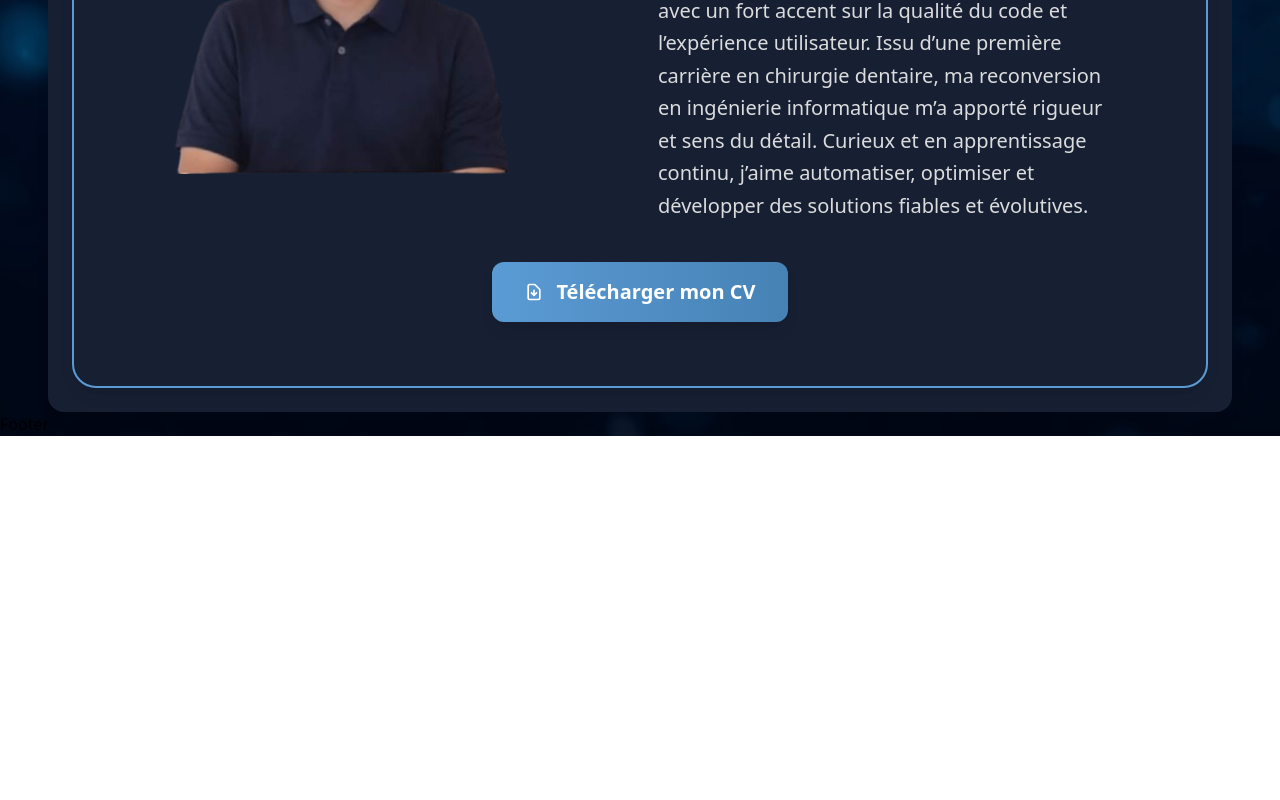
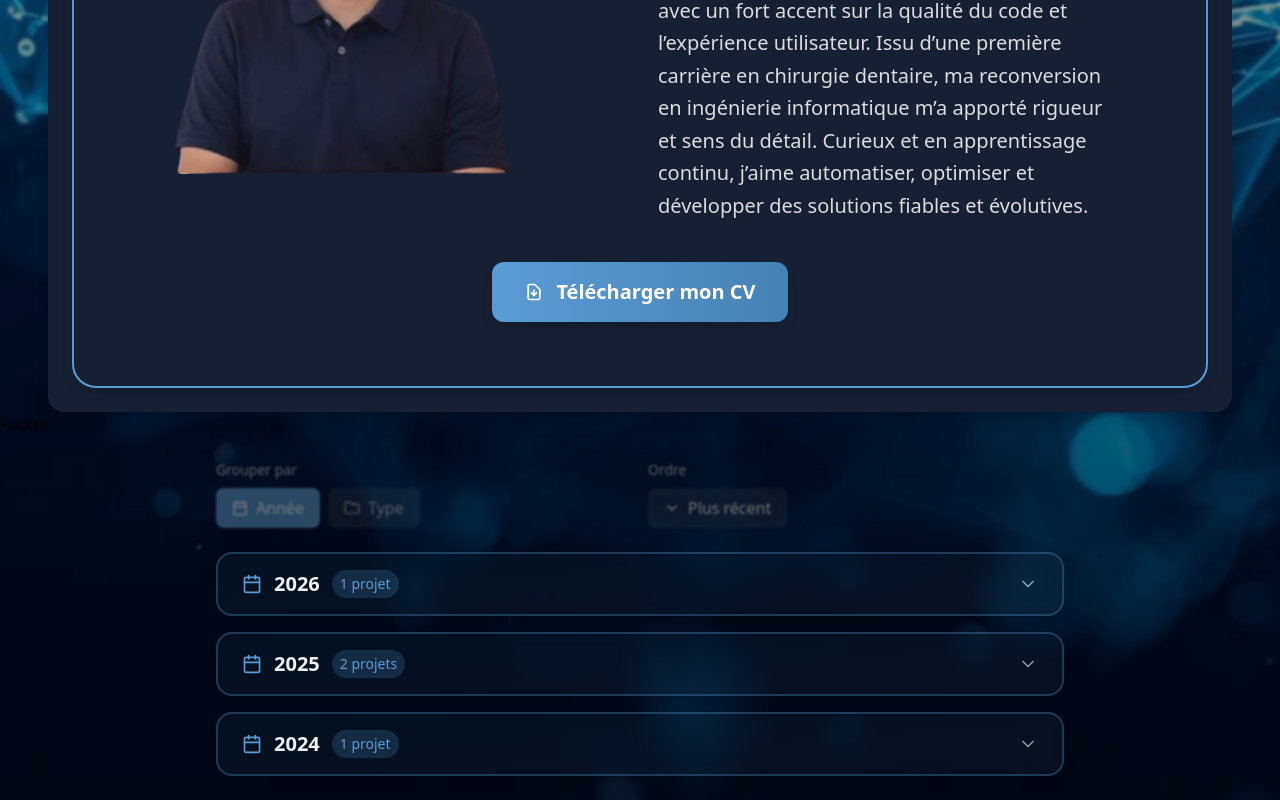
Before and after one commit to MANDANIAINAPRECIEUX/portofolio, a React (Vite) app: page / in a window 1280 px wide. Shown: the part 935-1735 px from the top of the page. Before the commit the page ends 1371 px from the top, so only its background shows below. Built offline with nearby package versions, Linux system fonts and the light colour scheme.

Commit message:
triage: essai 1

```diff
--- a/src/App.tsx
+++ b/src/App.tsx
@@ -4,6 +4,7 @@ import Footer from "./components/Footer";
 import Corps from "./components/Corps";
 import Mon_photo from "./components/Mon_photo";
 import About from "./pages/About";
+import Triage from "./components/Triage";
 
 function App() {
   const [isDarkMode, setIsDarkMode] = useState(false);
@@ -42,6 +43,7 @@ function App() {
         <About />
         <Footer />
       </div>
+      <Triage />
     </div>
   );
 }
--- /dev/null
+++ b/src/components/Triage.tsx
@@ -0,0 +1,267 @@
+// components/ProjectList.tsx
+import { useState } from "react";
+import { ChevronDown, ChevronUp, Calendar, Folder } from "lucide-react";
+
+// Types
+interface Project {
+  id: number;
+  title: string;
+  description: string;
+  year: number;
+  type: "Web" | "Mobile" | "Backend" | "IA/ML";
+  technologies: string[];
+  link?: string;
+}
+
+type GroupBy = "year" | "type";
+type SortOrder = "asc" | "desc";
+
+// Données exemple
+const PROJECTS: Project[] = [
+  {
+    id: 1,
+    title: "Portfolio Personnel",
+    description: "Site web moderne avec React, Next.js et Tailwind",
+    year: 2026,
+    type: "Web",
+    technologies: ["React", "Next.js", "Tailwind CSS"],
+    link: "https://example.com",
+  },
+  {
+    id: 2,
+    title: "API Transport Management",
+    description: "Backend pour système de gestion des transports",
+    year: 2025,
+    type: "Backend",
+    technologies: ["Ruby on Rails", "PostgreSQL", "Docker"],
+  },
+  {
+    id: 3,
+    title: "App Mobile Santé",
+    description: "Application de suivi médical",
+    year: 2025,
+    type: "Mobile",
+    technologies: ["React Native", "Firebase"],
+  },
+  {
+    id: 4,
+    title: "Modèle Deep Learning",
+    description: "Classification d'images médicales",
+    year: 2024,
+    type: "IA/ML",
+    technologies: ["Python", "TensorFlow", "NumPy"],
+  },
+];
+
+const ProjectList = () => {
+  const [groupBy, setGroupBy] = useState<GroupBy>("year");
+  const [sortOrder, setSortOrder] = useState<SortOrder>("desc");
+  const [expandedGroups, setExpandedGroups] = useState<Set<string>>(new Set());
+
+  // Toggle groupe accordéon
+  const toggleGroup = (group: string) => {
+    const newExpanded = new Set(expandedGroups);
+    if (newExpanded.has(group)) {
+      newExpanded.delete(group);
+    } else {
+      newExpanded.add(group);
+    }
+    setExpandedGroups(newExpanded);
+  };
+
+  // Grouper les projets
+  const groupedProjects = PROJECTS.reduce((acc, project) => {
+    const key = groupBy === "year" ? String(project.year) : project.type;
+    if (!acc[key]) acc[key] = [];
+    acc[key].push(project);
+    return acc;
+  }, {} as Record<string, Project[]>);
+
+  // Trier les groupes
+  const sortedGroups = Object.keys(groupedProjects).sort((a, b) => {
+    if (sortOrder === "asc") {
+      return a.localeCompare(b, undefined, { numeric: true });
+    }
+    return b.localeCompare(a, undefined, { numeric: true });
+  });
+
+  return (
+    <div className="w-full max-w-4xl mx-auto p-6">
+      {/* Header avec contrôles */}
+      <div className="flex flex-col sm:flex-row gap-4 mb-6">
+        {/* Grouper par */}
+        <div className="flex-1">
+          <label className="block text-sm font-medium text-[#f1f1f1]/80 mb-2">
+            Grouper par
+          </label>
+          <div className="flex gap-2">
+            <button
+              onClick={() => setGroupBy("year")}
+              className={`
+                flex items-center gap-2 px-4 py-2 rounded-lg font-medium
+                transition-all duration-300
+                ${
+                  groupBy === "year"
+                    ? "bg-[#5B9BD5] text-white shadow-md"
+                    : "bg-white/10 text-[#f1f1f1]/70 hover:bg-white/20"
+                }
+              `}
+            >
+              <Calendar className="w-4 h-4" />
+              Année
+            </button>
+            <button
+              onClick={() => setGroupBy("type")}
+              className={`
+                flex items-center gap-2 px-4 py-2 rounded-lg font-medium
+                transition-all duration-300
+                ${
+                  groupBy === "type"
+                    ? "bg-[#5B9BD5] text-white shadow-md"
+                    : "bg-white/10 text-[#f1f1f1]/70 hover:bg-white/20"
+                }
+              `}
+            >
+              <Folder className="w-4 h-4" />
+              Type
+            </button>
+          </div>
+        </div>
+
+        {/* Ordre de tri */}
+        <div className="flex-1">
+          <label className="block text-sm font-medium text-[#f1f1f1]/80 mb-2">
+            Ordre
+          </label>
+          <button
+            onClick={() => setSortOrder(sortOrder === "asc" ? "desc" : "asc")}
+            className="
+              flex items-center gap-2 px-4 py-2 rounded-lg
+              bg-white/10 hover:bg-white/20
+              text-[#f1f1f1] font-medium
+              transition-all duration-300
+            "
+          >
+            {sortOrder === "desc" ? (
+              <>
+                <ChevronDown className="w-4 h-4" />
+                Plus récent
+              </>
+            ) : (
+              <>
+                <ChevronUp className="w-4 h-4" />
+                Plus ancien
+              </>
+            )}
+          </button>
+        </div>
+      </div>
+
+      {/* Liste groupée */}
+      <div className="space-y-4">
+        {sortedGroups.map((group) => {
+          const isExpanded = expandedGroups.has(group);
+          const projects = groupedProjects[group];
+
+          return (
+            <div
+              key={group}
+              className="border-2 border-[#5B9BD5]/30 rounded-2xl overflow-hidden
+                         bg-gradient-to-br from-[#093540]/20 to-[#526687]/10
+                         backdrop-blur-sm shadow-lg"
+            >
+              {/* En-tête groupe (accordéon) */}
+              <button
+                onClick={() => toggleGroup(group)}
+                className="
+                  w-full flex items-center justify-between
+                  px-6 py-4
+                  hover:bg-white/5
+                  transition-colors duration-200
+                "
+              >
+                <div className="flex items-center gap-3">
+                  {groupBy === "year" ? (
+                    <Calendar className="w-5 h-5 text-[#5B9BD5]" />
+                  ) : (
+                    <Folder className="w-5 h-5 text-[#5B9BD5]" />
+                  )}
+                  <h3 className="text-xl font-bold text-[#f1f1f1]">{group}</h3>
+                  <span className="px-2 py-1 rounded-full bg-[#5B9BD5]/20 text-[#5B9BD5] text-sm font-medium">
+                    {projects.length} projet{projects.length > 1 ? "s" : ""}
+                  </span>
+                </div>
+                {isExpanded ? (
+                  <ChevronUp className="w-5 h-5 text-[#f1f1f1]/60" />
+                ) : (
+                  <ChevronDown className="w-5 h-5 text-[#f1f1f1]/60" />
+                )}
+              </button>
+
+              {/* Contenu (projets) */}
+              {isExpanded && (
+                <div className="px-6 pb-4 space-y-3">
+                  {projects.map((project) => (
+                    <div
+                      key={project.id}
+                      className="
+                        p-4 rounded-xl
+                        bg-[#093540]/40 hover:bg-[#093540]/60
+                        border border-[#5B9BD5]/20
+                        transition-all duration-300
+                        hover:scale-[1.02]
+                      "
+                    >
+                      <div className="flex items-start justify-between gap-4">
+                        <div className="flex-1">
+                          <h4 className="text-lg font-semibold text-[#f1f1f1] mb-1">
+                            {project.title}
+                          </h4>
+                          <p className="text-sm text-[#f1f1f1]/70 mb-3">
+                            {project.description}
+                          </p>
+                          <div className="flex flex-wrap gap-2">
+                            {project.technologies.map((tech) => (
+                              <span
+                                key={tech}
+                                className="
+                                  px-2 py-1 rounded-md
+                                  bg-[#8497bf]/20 text-[#8497bf]
+                                  text-xs font-medium
+                                "
+                              >
+                                {tech}
+                              </span>
+                            ))}
+                          </div>
+                        </div>
+                        {project.link && (
+                          <a
+                            href={project.link}
+                            target="_blank"
+                            rel="noopener noreferrer"
+                            className="
+                              px-3 py-1.5 rounded-lg
+                              bg-[#5B9BD5] hover:bg-[#4682B4]
+                              text-white text-sm font-medium
+                              transition-colors duration-300
+                              shrink-0
+                            "
+                          >
+                            Voir
+                          </a>
+                        )}
+                      </div>
+                    </div>
+                  ))}
+                </div>
+              )}
+            </div>
+          );
+        })}
+      </div>
+    </div>
+  );
+};
+
+export default ProjectList;
```
